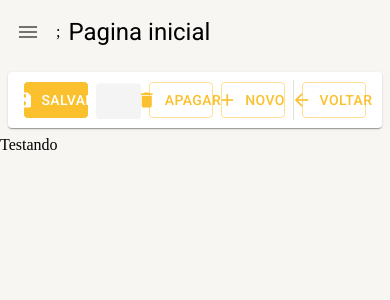
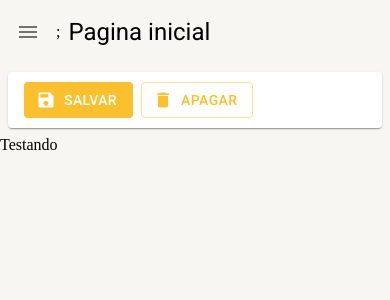
Before and after one commit to Viniciuss2207/Cadastros, a React (Create React App) app: page /pagina-inicial in a window 390 px wide. Shown: the top 300 px of the page. Built offline with nearby package versions, Linux system fonts and the light colour scheme.

Commit message:
feat: mock inico backend

```diff
--- /dev/null
+++ b/mock/database.json
@@ -0,0 +1,8 @@
+{
+    "pessoas": [{
+        "id": 1,
+        "nome": "juca",
+        "sobrenome": "Silva"
+    }]
+
+}
--- a/package.json
+++ b/package.json
@@ -6,6 +6,7 @@
     "start": " react-scripts start",
     "build": "react-scripts build",
     "test": "react-scripts test",
+    "mock": " json-server -w -p 3333 ./mock/database.json",
     "eject": "react-scripts eject"
   },
   "eslintConfig": {
@@ -35,6 +36,7 @@
     "@typescript-eslint/eslint-plugin": "^5.29.0",
     "@typescript-eslint/parser": "^5.29.0",
     "eslint-plugin-react": "^7.30.0",
+    "json-server": "^0.17.0",
     "typescript": "^4.7.4",
     "web-vitals": "^2.1.4"
   },
--- a/src/pages/dashboard/Dashboard.tsx
+++ b/src/pages/dashboard/Dashboard.tsx
@@ -8,7 +8,12 @@ return(
   <LayoutBaseDePagina titulo='Pagina inicial'
   barraDeFerramentas=
 {(
-    <FerramentasDeDetalhe mostrarBotãoSalvarEFechar mostrarBotãoSalvarEFecharCarregando  />
+    <FerramentasDeDetalhe
+    mostrarBotãoSalvarEFechar
+    mostrarBotãoSalvarEFecharCarregando
+    mostrarBotãoNovo
+    mostrarBotãoVoltar={false}
+    />
 )}>
   Testando
   </LayoutBaseDePagina>
--- a/src/shared/components/ferramentas-de-detalhe/FerramentasDeDetalhe.tsx
+++ b/src/shared/components/ferramentas-de-detalhe/FerramentasDeDetalhe.tsx
@@ -1,4 +1,4 @@
-import { Box, Button, Divider, Icon, Paper, Skeleton, useTheme } from "@mui/material";
+import { Box, Button, Divider, Icon, Paper, Skeleton, Theme, Typography, useMediaQuery, useTheme } from "@mui/material";
 
 interface IFerramentasDeDetalheProps{
 textoBotaoNovo?: string;
@@ -28,13 +28,13 @@ aoClicarEmSalvarEFechar?: () => void;
 export const FerramentasDeDetalhe: React.FC<IFerramentasDeDetalheProps>= ({
     textoBotaoNovo = 'Novo',
 
-    mostrarBotãoNovo = true,
-    mostrarBotãoVoltar = true,
-    mostrarBotãoApagar = true,
+    mostrarBotãoNovo: mostrarBotaoNovo = true,
+    mostrarBotãoVoltar: mostrarBotaoVoltar = true,
+    mostrarBotãoApagar: mostrarBotaoApagar = true,
     mostrarBotãoSalvar = true,
     mostrarBotãoSalvarEFechar = false,
 
-    mostrarBotãoNovoCarregando = false,
+    mostrarBotãoNovoCarregando: mostrarBotaoNovoCarregando = false,
     mostrarBotãoVoltarCarregando = false,
     mostrarBotãoApagarCarregando = false,
     mostrarBotãoSalvarCarregando = false,
@@ -47,6 +47,8 @@ export const FerramentasDeDetalhe: React.FC<IFerramentasDeDetalheProps>= ({
     aoClicarEmSalvarEFechar,
 
 }) => {
+    const smDown = useMediaQuery((theme:Theme) => theme.breakpoints.down('sm'));
+    const mdDown = useMediaQuery((theme:Theme) => theme.breakpoints.down('md'));
     const theme = useTheme();
 
     return(
@@ -67,64 +69,94 @@ export const FerramentasDeDetalhe: React.FC<IFerramentasDeDetalheProps>= ({
                     variant='contained'
                     onClick={aoClicarEmSalvar}
                     startIcon={<Icon>save</Icon>}
-                >Salvar</Button>
+                >
+                    <Typography  variant='button' whiteSpace='nowrap' textOverflow='ellipsis' overflow='hidden' >
+                        Salvar
+                    </Typography>
+
+                </Button>
             )}
 
             {mostrarBotãoSalvarCarregando &&
                 (<Skeleton width={110} height={60} />
                 )}
 
-            {(mostrarBotãoSalvarEFechar && ! mostrarBotãoSalvarEFecharCarregando )&&(
+            {(mostrarBotãoSalvarEFechar && ! mostrarBotãoSalvarEFecharCarregando && !smDown && !mdDown)&&(
                 <Button
                     color='primary'
                     disableElevation
                     variant='outlined'
                     onClick={aoClicarEmSalvarEFechar}
                     startIcon={<Icon>save</Icon>}
-                >Salvar e voltar</Button>
+                >
+                   <Typography  variant='button' whiteSpace='nowrap' textOverflow='ellipsis' overflow='hidden' >
+                        Salvar e Voltar
+                    </Typography>
+                </Button>
             )}
 
-            {mostrarBotãoSalvarEFecharCarregando &&
+            {(mostrarBotãoSalvarEFecharCarregando && !smDown && !mdDown) &&
                 (<Skeleton width={180} height={60} />
                 )}
 
-            {(mostrarBotãoApagar && !mostrarBotãoApagarCarregando )&&(
+            {(mostrarBotaoApagar && !mostrarBotãoApagarCarregando )&&(
                 <Button
                     color='primary'
                     disableElevation
                     variant='outlined'
                     onClick={aoClicarEmApagar}
                     startIcon={<Icon>delete</Icon>}
-                >Apagar</Button>
+                >
+                   <Typography  variant='button' whiteSpace='nowrap' textOverflow='ellipsis' overflow='hidden' >
+                       apagar
+                    </Typography>
+                </Button>
             )}
 
             {mostrarBotãoApagarCarregando &&
                 (<Skeleton width={110} height={60} />
                 )}
 
-            {(mostrarBotãoNovo && !mostrarBotãoNovoCarregando)&&(
+            {(mostrarBotaoNovo && !mostrarBotaoNovoCarregando && !smDown)&&(
                 <Button
                     color='primary'
                     disableElevation
                     variant='outlined'
                     onClick={aoClicarEmNovo}
                     startIcon={<Icon>add</Icon>}
-                >{textoBotaoNovo}</Button>
+                >
+                    <Typography  variant='button' whiteSpace='nowrap' textOverflow='ellipsis' overflow='hidden' >
+                       {textoBotaoNovo}
+                    </Typography>
+                </Button>
             )}
 
-            {mostrarBotãoNovoCarregando &&
+            {(mostrarBotaoNovoCarregando && !smDown ) &&
                 (<Skeleton width={110} height={60} />
                 )}
-            <Divider variant='middle' orientation='vertical' />
 
-            {(mostrarBotãoVoltar && ! mostrarBotãoVoltarCarregando)&&(
+                {
+        (
+          mostrarBotaoVoltar &&
+          (mostrarBotaoNovo || mostrarBotaoApagar || mostrarBotãoSalvar || mostrarBotãoSalvarEFechar)
+        ) && (
+          <Divider variant='middle' orientation='vertical' />
+        )
+      }
+
+
+            {(mostrarBotaoVoltar && ! mostrarBotãoVoltarCarregando)&&(
                 <Button
                     color='primary'
                     disableElevation
                     variant='outlined'
                     onClick={aoClicarEmVoltar}
                     startIcon={<Icon>arrow_back</Icon>}
-                >Voltar</Button>
+                >
+                  <Typography  variant='button' whiteSpace='nowrap' textOverflow='ellipsis' overflow='hidden' >
+                        Voltar
+                    </Typography>
+                </Button>
             )}
 
             {mostrarBotãoVoltarCarregando &&
```
Also changed, not shown: mock/README.md (added), 1 other file (tests, documents, lock files or other folders).
